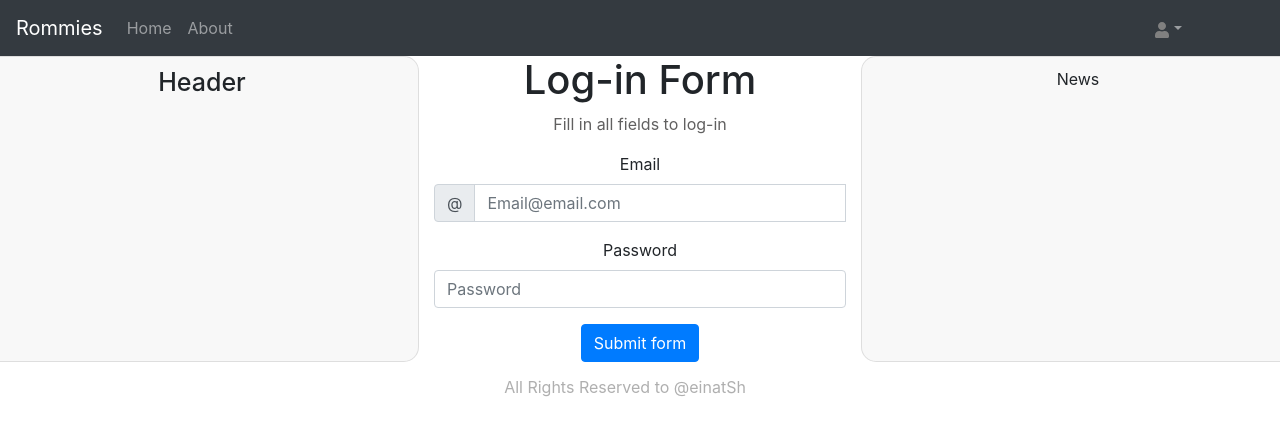
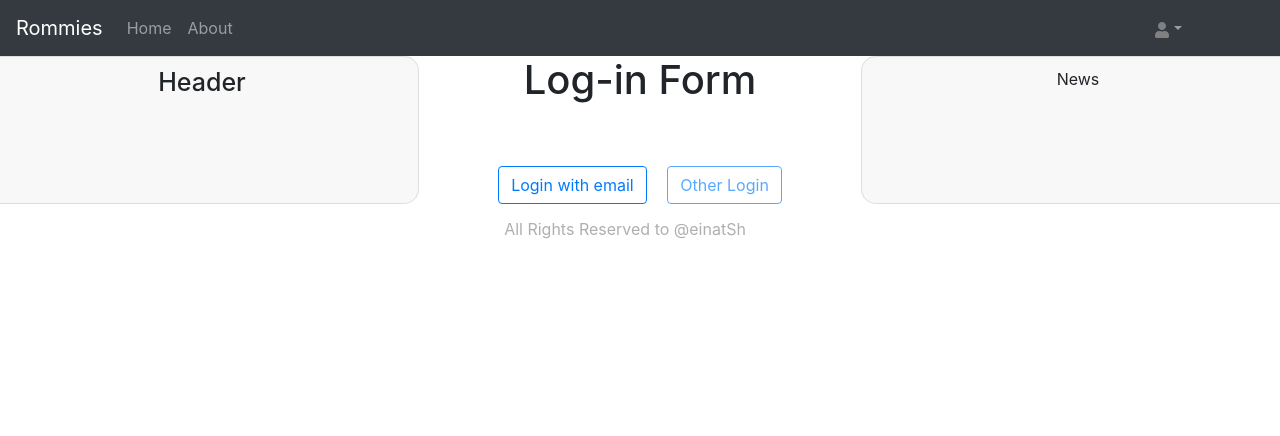
Before and after one commit to einatSh/MERN-Client, a React (Create React App) app: page /login in a window 1280 px wide. Shown: the top 436 px of the page. Built offline with nearby package versions, Linux system fonts and the light colour scheme.

Commit message:
added minor additions, need to fix axios connections

```diff
--- a/src/App.js
+++ b/src/App.js
@@ -16,29 +16,15 @@ class App extends React.Component {
   constructor(props){
     super(props);
     this.state = {
-      isLoggedIn: false,
-      isAdmin: false
+      loggedUser: null
     };
-    this.handleLogin = this.handleLogin.bind(this);
-    this.handleLogout = this.handleLogout.bind(this);
-    this.handleAdminLogin = this.handleAdminLogin.bind(this);
-    this.handleAdminLogout = this.handleAdminLogout.bind(this);
+
+    // bind handlers
+    this.handleUserLogin = this.handleUserLogin.bind(this);
   }
 
-  handleLogin = () => {
-    this.setState({ isLoggedIn: true });
-  }
-
-  handleLogout = () => {
-    this.setState({ isLoggedIn: false });
-  }
-
-  handleAdminLogin = () => {
-    this.setState({ isAdmin: true });
-  }
-
-  handleAdminLogout = () => {
-    this.setState({ isAdmin: false });
+  handleUserLogin = (user) => {
+    this.setState({loggedUser: user});
   }
 
   render() {
@@ -52,7 +38,7 @@ class App extends React.Component {
               <Nav.Link as={Link} to="/">Home</Nav.Link>
               <Nav.Link as={Link} to="/about">About</Nav.Link>
 
-              <NavLoginControl isLoggedIn={this.state.isLoggedIn} isAdmin={this.state.isAdmin} />
+              <NavLoginControl loggedUser={this.state.loggedUser} />
 
             </Nav>
           </Navbar.Collapse>
@@ -60,19 +46,19 @@ class App extends React.Component {
 
         {/* add more pathes once the pages are built */}
         <Switch>
-            <Route path="/about">
+            <Route path="/about" Component={About}>
               <About />
             </Route>
 
-            <Route path="/register">
+            <Route path="/register" Component={Register}>
               <Register />
             </Route>
 
-            <Route path="/login">
+            <Route path="/login" render={this.handleUserLogin}>
               <Login />
             </Route>
 
-            <Route path="/users">
+            <Route path="/users" Component={Users}>
               <Users />
             </Route>
 
@@ -94,11 +80,18 @@ class App extends React.Component {
 function NavLoginControl(props) {
     let addChild;
 
-    if(props.isLoggedIn){
-      if(!props.isAdmin){
+    if(props.loggedUser === null){
+      addChild = <div>
+                    <NavDropdown.Item as={Link} to="/login">Login</NavDropdown.Item>
+                    <NavDropdown.Item as={Link} to="/register">Register</NavDropdown.Item>
+                  </div>
+    }
+    else{
+      if(props.loggedUser.isAdmin){
         addChild =  <div>
                       <NavDropdown.Item as={Link} to="/option1">option 1</NavDropdown.Item>
                       <NavDropdown.Item as={Link} to="/option2">option 2</NavDropdown.Item>
+                      <NavDropdown.Item as={Link} to="/users">Users Table</NavDropdown.Item>
                       <NavDropdown.Divider />
                       <NavDropdown.Item >Logout</NavDropdown.Item>
                     </div>
@@ -107,16 +100,10 @@ function NavLoginControl(props) {
         addChild =  <div>
                       <NavDropdown.Item as={Link} to="/option1">option 1</NavDropdown.Item>
                       <NavDropdown.Item as={Link} to="/option2">option 2</NavDropdown.Item>
-          <NavDropdown.Item as={Link} to="/users">Users Table</NavDropdown.Item>
                       <NavDropdown.Divider />
                       <NavDropdown.Item >Logout</NavDropdown.Item>
                     </div>
       }
-    }
-    else{
-      addChild = <div>
-        <NavDropdown.Item as={Link} to="/login">Login</NavDropdown.Item>
-        <NavDropdown.Item as={Link} to="/register">Register</NavDropdown.Item></div>
     }
 
     return(<NavDropdown style={{position: "absolute", right: "0", marginRight: "7%"}} id="basic-nav-dropdown" title={
--- a/src/Components/General/Login.js
+++ b/src/Components/General/Login.js
@@ -1,7 +1,48 @@
 import React, {useState} from "react";
 import {Row, Col, Form, Button, InputGroup} from 'react-bootstrap';
+import axios from 'axios';
 
 class Login extends React.Component {
+    constructor(props){
+        super(props);
+        this.state = {
+            controlFlags: {
+                isInitialState: true,
+                isEmailLogin: false,
+                isOtherLogin: false,
+            },
+            loggedUser: null
+        }
+
+        // bind handlers
+        this.handlers.handleInitialStateChange = this.handlers.handleInitialStateChange.bind(this);
+        this.handlers.handleOtherLoginChange = this.handlers.handleOtherLoginChange.bind(this);
+        this.handlers.handleEmailLoginChange = this.handlers.handleEmailLoginChange.bind(this);
+        this.handlers.handleLoginSuccess = this.handlers.handleLoginSuccess.bind(this);
+    }
+
+    handlers = {
+        handleInitialStateChange: () => {
+            this.setState({controlFlags: {isInitialState: !this.state.controlFlags.isInitialState}});
+        },
+        handleOtherLoginChange: () => {
+            this.setState({controlFlags: {isOtherLogin: !this.state.controlFlags.isOtherLogin}});
+        },
+        handleEmailLoginChange: () => {
+            this.setState({controlFlags: {isEmailLogin: !this.state.controlFlags.isEmailLogin}})
+        },
+        handleLoginSuccess: (user) => {
+            this.setState({loggedUser: user});
+            if(user.isAdmin){
+                this.props.handleIsAdmin();
+            }
+            this.props.handleUserLogin(user);
+
+            // redirect back to the main page
+            window.location.href = "/";
+        }
+    }
+
     render() {
         const leftStyle = {
             textAlign: "center",
@@ -26,11 +67,7 @@ class Login extends React.Component {
 
                     </Col>
 
-                    <Col style={{textAlign: "center"}}>
-                        <h1>Log-in Form</h1>
-                        <p style={{color: "rgba(97, 96, 96)"}}>Fill in all fields to log-in</p>
-                        <LoginForm></LoginForm>
-                    </Col>
+                    <LoginControl controlFlags={this.state.controlFlags} handlers={this.handlers} />
 
                     <Col style={rightStyle}>
                         <p>News</p>
@@ -45,22 +82,75 @@ class Login extends React.Component {
 function LoginControl(props){
     let addChild;
 
+    const handleEmailLogin = () => {
+        props.handlers.handleInitialStateChange();
+        props.handlers.handleEmailLoginChange();
+    }
+
+    const handleOtherLogin = () => {
+        props.handlers.handleInitialStateChange();
+        props.handlers.handleOtherLoginChange();
+    }
+
+    if(props.controlFlags.isInitialState){
+        addChild = <div style={{marginTop: "15%"}}>
+                        <Button variant="outline-primary" style={{marginRight: "5%"}} onClick={() => handleEmailLogin()}>Login with email</Button>
+                        <Button variant="outline-primary" disabled onClick={() => handleOtherLogin()}>Other Login</Button>
+                    </div>
+    }
+    else if(props.controlFlags.isEmailLogin){
+        addChild = <div>
+                        <p style={{color: "rgba(97, 96, 96)"}}>Fill in all fields to log-in</p>
+                        <LoginForm handleLoginSuccess={props.handlers.handleLoginSuccess} ></LoginForm>
+                    </div>
+    }
+    else if(props.controlFlags.isOtherLogin){
+
+    }
+
+    return <Col style={{textAlign: "center"}}>
+        <h1>Log-in Form</h1>
+        {addChild}
+    </Col>
 }
 
-function LoginForm(){
+function LoginForm(props){
     const [validated, setValidated] = useState(false);
     const [email, setEmail] = useState("");
     const [password, setPassword] = useState("");
 
     const handleSubmit = event => {
         const form = event.currentTarget;
+        const toLogin = {
+            email: email,
+            password: password
+        }
+        event.preventDefault();
 
         if (form.checkValidity() === false) {
-            event.preventDefault();
             event.stopPropagation();
         }
+        else {
+            // try to login user from db
+            const result = axios.get("/users/login", toLogin);
+
+            // user doesn't exist or password mismatch email
+            if(result.user == null || result.user.passMismatch){
+                alert(result.user == null);
+                //alert(result.user == null ? "Email address doesn't exist" : "Password doesn't match email");
+
+                event.preventDefault();
+                event.stopPropagation();
+            }
+            else{
+                props.handleLoginSuccess(result.user);
+            }
+
+        }
+
 
         setValidated(true);
+
     };
 
     const handleEmailChange = (event) => {
@@ -80,7 +170,7 @@ function LoginForm(){
                         <InputGroup.Prepend>
                             <InputGroup.Text id="inputGroupPrepend">@</InputGroup.Text>
                         </InputGroup.Prepend>
-                        <Form.Control type="text" aria-describedby="inputGroupPrepend" placeholder="Email@email.com" required pattern="[a-z0-9._%+-]+@[a-z0-9.-]+\.[a-z]{2,}$" onChange={handleEmailChange} />
+                        <Form.Control type="text" aria-describedby="inputGroupPrepend" placeholder="Email@email.com" required pattern="[a-zA-Z0-9._%+-]+@[a-zA-Z0-9.-]+\.[a-zA-Z]{2,}$" onChange={handleEmailChange} />
                         <Form.Control.Feedback>Looks good!</Form.Control.Feedback>
                         <Form.Control.Feedback type="invalid">
                             Please choose a valid email address.
--- a/src/Components/General/Register.js
+++ b/src/Components/General/Register.js
@@ -10,6 +10,8 @@ class Register extends React.Component {
         this.state = {
             isValid: false
         }
+
+        // bind handlers
         this.handleValidation = this.handleValidation.bind(this);
     }
 
@@ -99,42 +101,28 @@ function RegisterForm(props){
             event.preventDefault();
             event.stopPropagation();
         }
+        else {
+            // validity checks
+            if(password !== passwordConfirm){
+                alert("Passwords missmatch!");
+                valid = false;
+            }
 
-        // validity checks
-        if(password !== passwordConfirm){
-            alert("Passwords missmatch!");
-            valid = false;
+            // if passwords match, try to add the user
+            if(valid){
+                axios.post("/users/register", toRegister).then(res => res.json().then(res =>{
+                if(res.data === true){
+                    // complete registration if user added successfully
+                    props.handleValidation();
+                }
+                else{
+                    alert("Email is already registered in the system.");
+                }
+            }));
+            }
         }
 
-        let userExists = null;
-        axios.get("/users/getUser", toRegister).then(res => alert(res.data.email)
-        // .then(res =>
-        //     {
-        //     alert("Email: " + res.email + " is already registered to the system");
-        //     valid = false;
-        // }
-        );
-        // if(userExists !== null){
-        //     //alert("Email: " + userExists.email + " is already registered");
-        //     valid = false;
-        // }
-
-
-        // add the user
-        if(valid){
-            let result = axios.post("/users/register", toRegister);
-            // .then(res => res.json()).then(res => {
-            //     if(res.data != "user added"){
-            //         alert("Email is already registered in the system.");
-            //     }
-            //     else {
-            //         // complete registration
-            //         props.handleValidation();
-            //     }
-            // });
-        }
         setValidated(true);
-
     };
 
     // onChange handlers for the form feilds
```
Also changed, not shown: 1 other file (tests, documents, lock files or other folders). Lines whose indentation alone changed are shown as unchanged.
